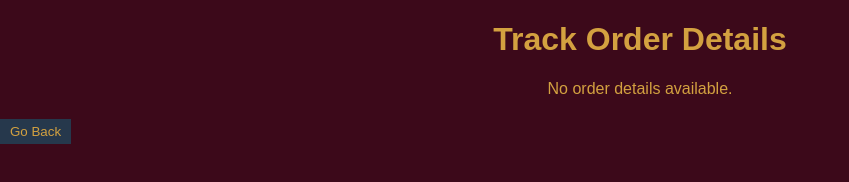
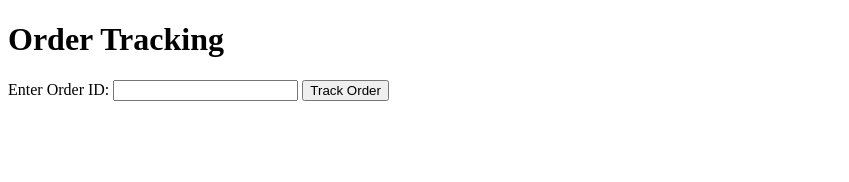
Before and after one commit to cunvie/king, a plain HTML site: page track.html in a window 1280 px wide. Shown: the whole page, without its empty margins (0-849 px from the left). Drawn offline with Linux system fonts and the light colour scheme.

Commit message:
Update track.html

```diff
--- a/track.html
+++ b/track.html
@@ -1,72 +1,24 @@
+<!-- order_tracking.html -->
+
 <!DOCTYPE html>
 <html lang="en">
 
 <head>
     <meta charset="UTF-8">
     <meta name="viewport" content="width=device-width, initial-scale=1.0">
-    <title>Track Order</title>
-    <style>
-        body {
-            background-color: #3C091a;
-            color: #d3a140;
-            font-family: Arial, sans-serif;
-            margin: 0;
-            padding: 0;
-        }
-
-        h1 {
-            text-align: center;
-        }
-
-        #order-details {
-            text-align: center;
-        }
-
-        button {
-            background-color: #26384C;
-            color: #d3a140;
-            border: none;
-            cursor: pointer;
-            padding: 5px 10px;
-            margin-top: 5px;
-        }
-    </style>
+    <title>Order Tracking</title>
 </head>
 
 <body>
-    <h1>Track Order Details</h1>
+    <h1>Order Tracking</h1>
 
-    <div id="order-details">
-        <!-- Order details will be displayed here dynamically -->
-    </div>
+    <form action="track.php" method="post">
+        <label for="orderID">Enter Order ID:</label>
+        <input type="text" id="orderID" name="orderID" required>
+        <input type="submit" value="Track Order">
+    </form>
 
-    <button onclick="goBack()">Go Back</button>
-
-    <script>
-        // Retrieve order details from localStorage or other data source
-        var orderDetails = JSON.parse(localStorage.getItem('orderDetails')) || {};
-
-        var orderDetailsContainer = document.getElementById('order-details');
-
-        // Display order details
-        if (Object.keys(orderDetails).length > 0) {
-            for (var key in orderDetails) {
-                var detailElement = document.createElement('p');
-                detailElement.textContent = key + ': ' + orderDetails[key];
-                orderDetailsContainer.appendChild(detailElement);
-            }
-        } else {
-            // Display a message if no order details are available
-            var noDetailsMessage = document.createElement('p');
-            noDetailsMessage.textContent = 'No order details available.';
-            orderDetailsContainer.appendChild(noDetailsMessage);
-        }
-
-        // Function to go back to the previous page
-        function goBack() {
-            window.history.back();
-        }
-    </script>
+    <!-- Display order details here based on the PHP script response -->
 
 </body>
 
```
